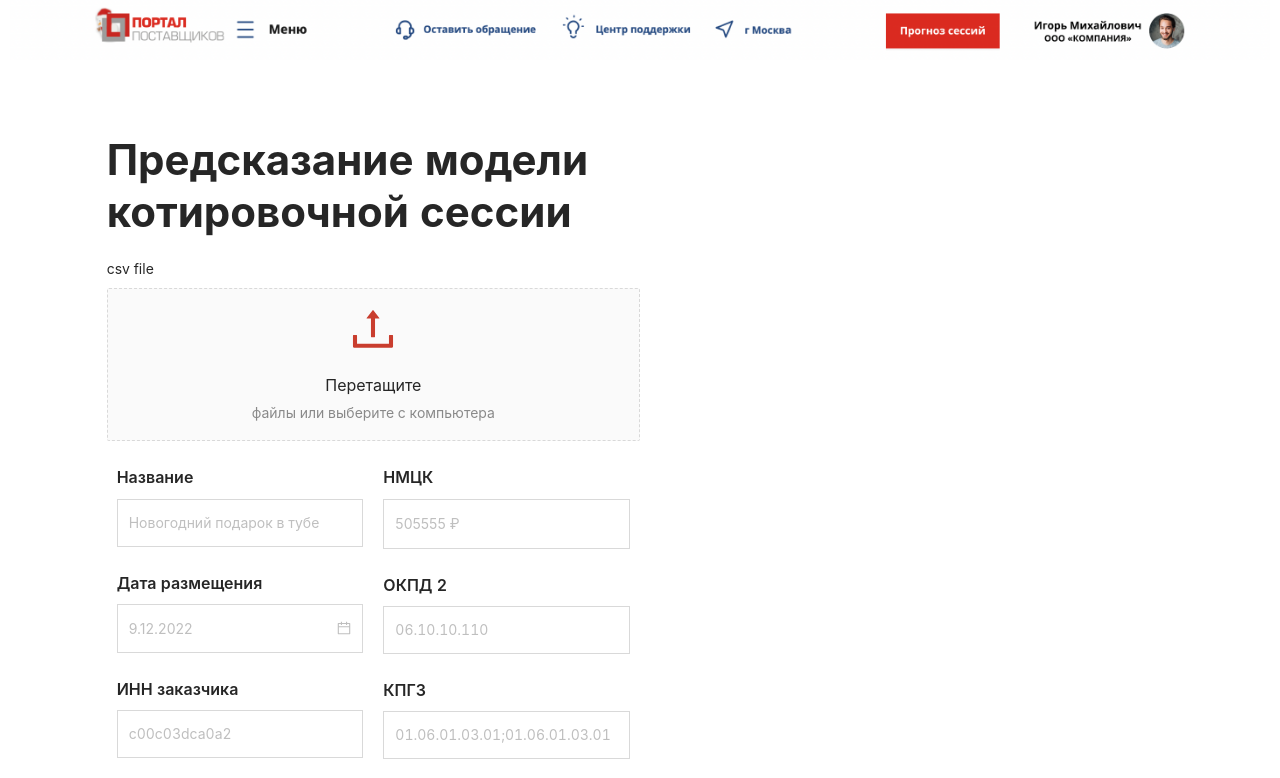
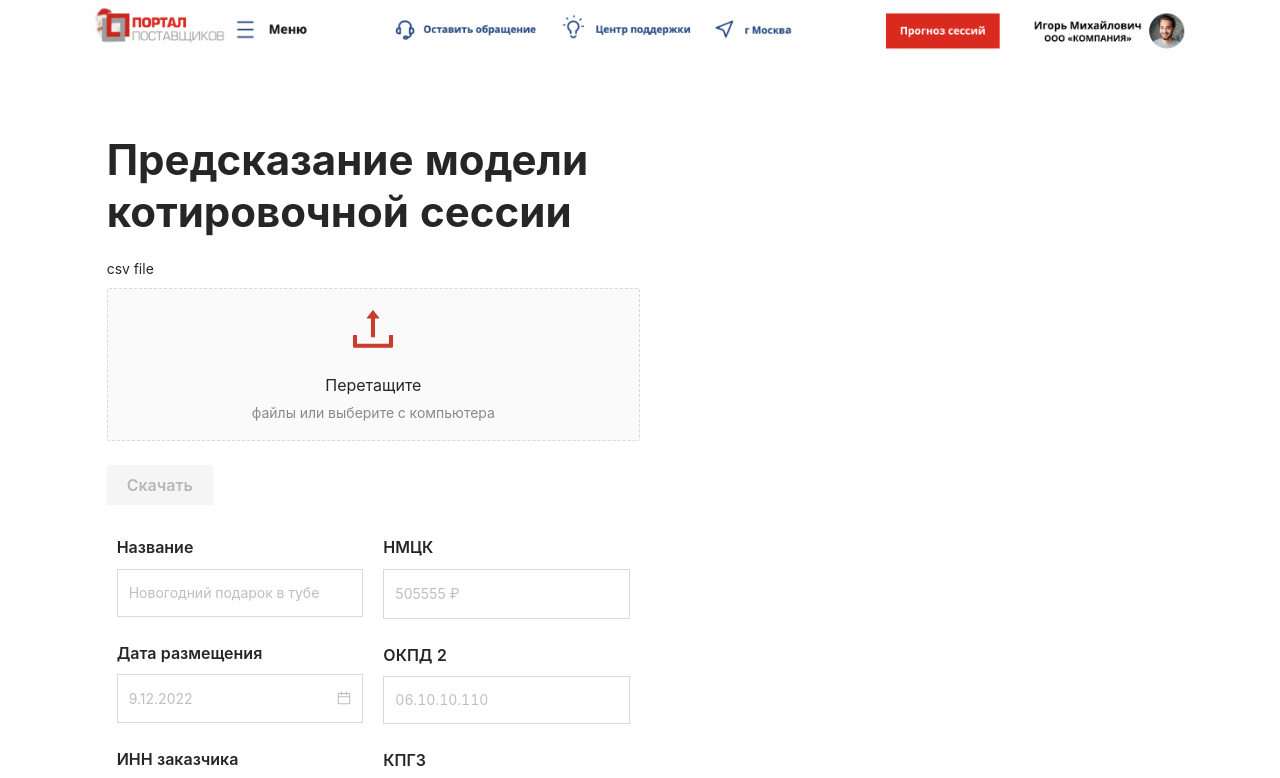
Before and after one commit to ShmatEugene/tender-hack-frontend, a React (Create React App) app: page / in a window 1280 px wide. Shown: the top 778 px of the page. Built offline with nearby package versions, Linux system fonts and the light colour scheme.

Commit message:
change file upload

```diff
--- a/package.json
+++ b/package.json
@@ -16,9 +16,11 @@
     "express": "^4.18.2",
     "mobx": "^6.6.2",
     "mobx-react-lite": "^3.4.0",
+    "moment": "^2.29.4",
     "react": "^18.2.0",
     "react-dom": "^18.2.0",
     "react-file-icon": "^1.2.0",
+    "react-moment": "^1.1.2",
     "react-router-dom": "^6.4.2",
     "react-scripts": "5.0.1",
     "sass": "^1.55.0",
--- a/server.js
+++ b/server.js
@@ -1,7 +1,7 @@
 const express = require('express');
 const path = require('path');
 
-const PORT = process.env.PORT || 8080;
+const PORT = process.env.PORT || 46874;
 
 const app = express();
 app.use(express.static(__dirname));
--- a/src/api/DashboardService.ts
+++ b/src/api/DashboardService.ts
@@ -3,6 +3,7 @@ import { message } from 'antd';
 import { API_URL } from '../config';
 import { IFlightRequest } from '../models/TasksInterfaces';
 import { IModelResult, ITenderInput } from '../models/TenderInterfaces';
+import moment from 'moment';
 
 export interface IDashboardService {
     fetchResultByData(data: ITenderInput): Promise<IModelResult>;
@@ -11,16 +12,16 @@ export interface IDashboardService {
 
 class DashboardService implements IDashboardService {
     public async fetchResultByData(data: ITenderInput): Promise<IModelResult> {
+        const date = moment(data.date).format('DD.MM.YYYY');
+
         try {
             const response = await axios.post(`${API_URL}/calculate`, {
-                status: 'string',
                 session_name: data.name,
                 OKPD: data.odpk,
                 KPGZ: data.kpgz,
                 Region: data.region,
                 start_price: data.nmck,
-                date: data.date.toISOString().split('T')[0],
-                participants: 'string',
+                date: date,
                 INN: data.inn,
             });
             // const response = await axios.get(`./response_1666522055380.json`);
--- a/src/components/FileInput/FileInput.scss
+++ b/src/components/FileInput/FileInput.scss
@@ -1,3 +1,17 @@
 .ant-upload.ant-upload-drag p.ant-upload-drag-icon .anticon {
     color: #c93d2e;
 }
+
+.file-download-btn {
+    background: #c93d2e;
+    border-radius: 0 !important;
+    border: 0;
+    padding: 12px 30px;
+    font-size: 16px;
+    font-weight: 600;
+    height: 48px;
+    margin-bottom: 30px;
+    &:hover {
+        background: #c93d2e;
+    }
+}
--- a/src/components/FileInput/FileInput.tsx
+++ b/src/components/FileInput/FileInput.tsx
@@ -65,11 +65,17 @@ function FileInput() {
                     </Form.Item>
                 </Form.Item>
             </Form>
-            {linkToFile && (
-                <Button className='submit-btn' type='primary' size='large' shape='round'>
+            {
+                <Button
+                    className='submit-btn file-download-btn'
+                    type='primary'
+                    size='large'
+                    shape='round'
+                    disabled={!linkToFile}
+                >
                     Скачать
                 </Button>
-            )}
+            }
         </>
     );
 }
--- a/src/config.ts
+++ b/src/config.ts
@@ -1 +1 @@
-export const API_URL = 'https://a12826-3311.b.d-f.pw';
+export const API_URL = 'http://94.45.223.241:46873';
```
Also changed, not shown: 2 other files (tests, documents, lock files or other folders).
